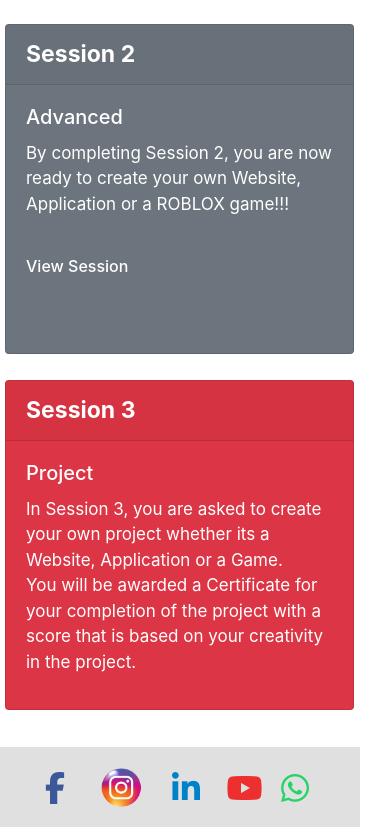
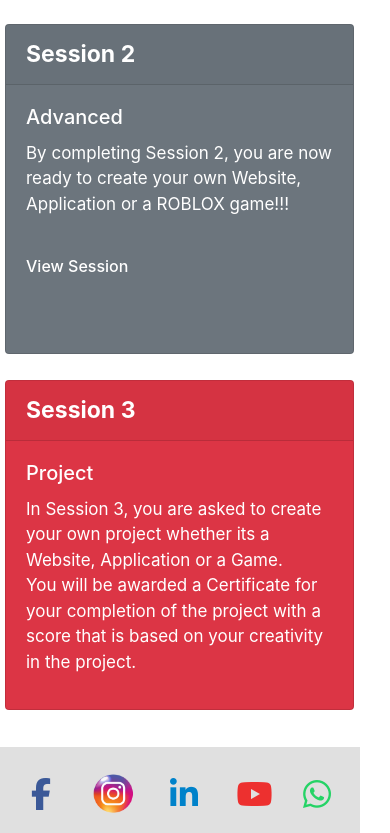
Before and after one commit to LittleTechsAcademy/Company, a plain HTML site: page index.html in a window 390 px wide. Shown: the part 1423-2256 px from the top of the page. Drawn offline with nearby package versions, Linux system fonts and the light colour scheme.

Commit message:
Update index.css

```diff
--- a/index.css
+++ b/index.css
@@ -307,7 +307,7 @@ welcome
 .socialMediaIcons
 {
   background-color:#E0E0E0;
-  padding-left:20px;
+  padding-left:0px;
   width:360px;
 }
 
@@ -322,7 +322,7 @@ welcome
 
 #icons
 {
-  padding:25px;
+  padding:31px;
   width:5px;
   height:5px;
 }
```
